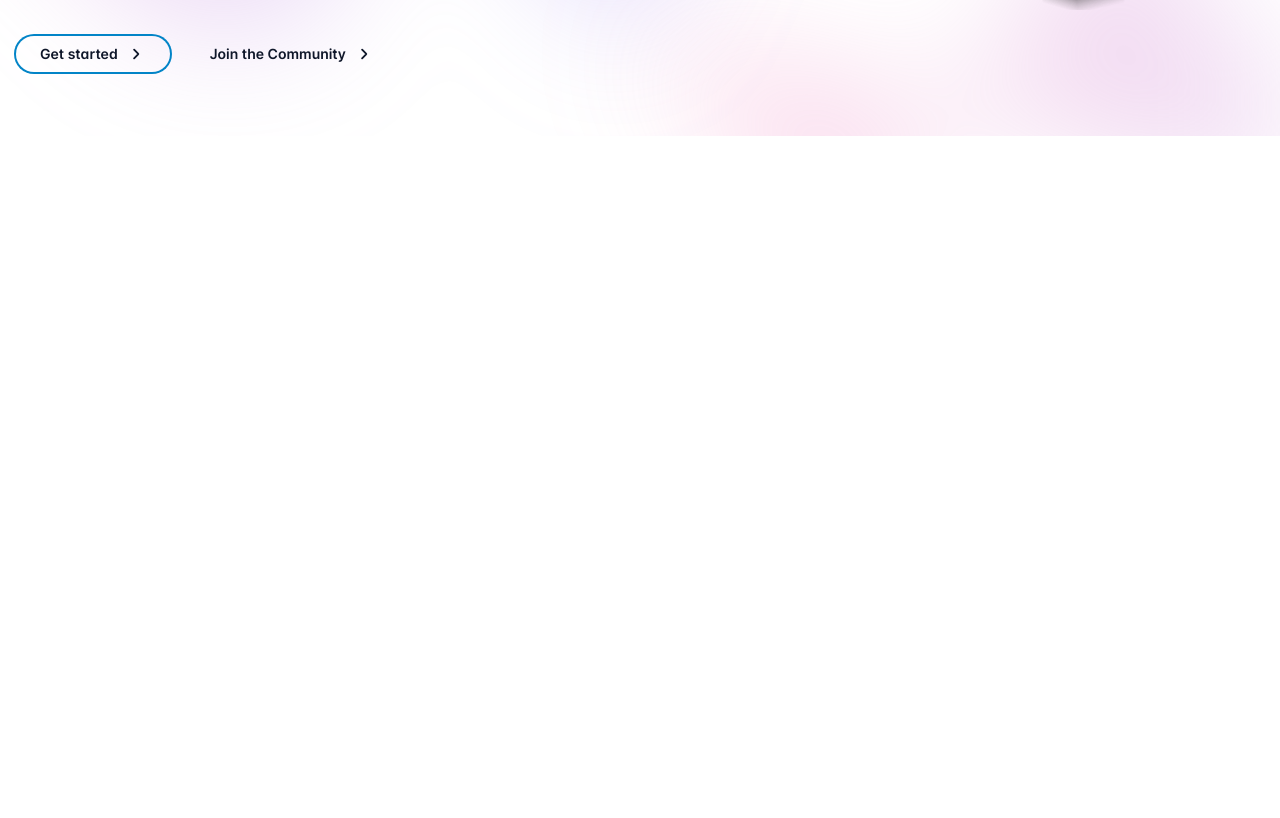
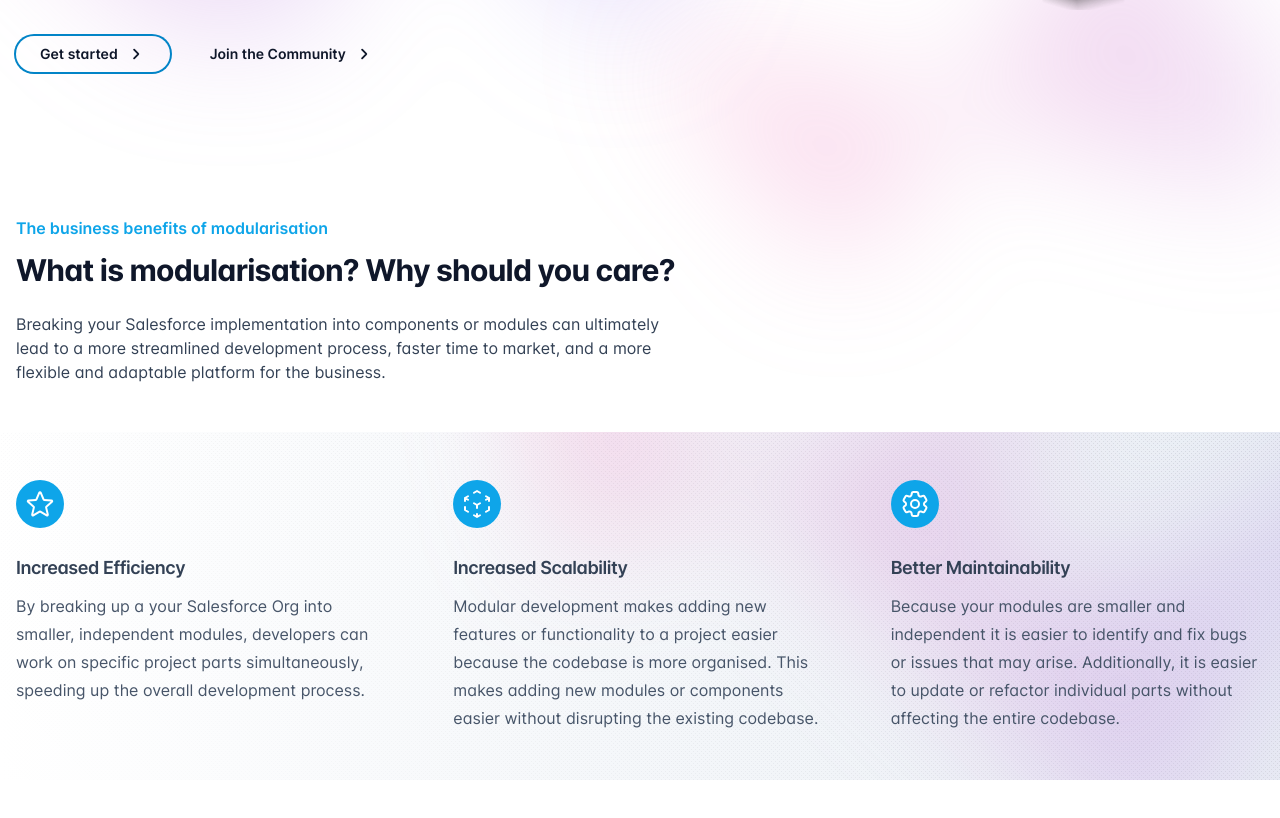
Before and after one commit to dxatscale/dx-at-scale-website, a Nuxt app: page / in a window 1280 px wide. Shown: the part 456-1274 px from the top of the page. Built offline with nearby package versions, Linux system fonts and the light colour scheme.

Commit message:
feat: add modularisation section

```diff
--- /dev/null
+++ b/components/home/modularisation.vue
@@ -0,0 +1,50 @@
+<template>
+  <section class="mt-36">
+    <div class="container mx-auto max-w-7xl px-4">
+      <div>
+        <h2 class="font-semibold text-sky-500">The business benefits of modularisation</h2>
+        <p class="mt-3 text-3xl font-bold tracking-tight text-slate-900 dark:text-white">What is modularisation? Why should you care?</p>
+      </div>
+      <div class="prose mt-6 h-full leading-normal text-slate-700 prose-a:text-sky-500 prose-a:no-underline hover:prose-a:text-amber-500 dark:text-slate-300">
+        <p>Breaking your Salesforce implementation into components or modules can ultimately lead to a more streamlined development process, faster time to market, and a more flexible and adaptable platform for the business.</p>
+      </div>
+    </div>
+    <textured-section class="mt-12 bg-slate-100 py-12 dark:bg-slate-900">
+      <div class="container mx-auto max-w-7xl px-4">
+        <dl class="grid grid-cols-1 gap-16 text-left lg:grid lg:grid-cols-3">
+          <div v-for="feature in features" :key="feature.name">
+            <dt>
+              <div class="flex h-12 w-12 items-center justify-center rounded-full bg-sky-500 text-white">
+                <component :is="feature.icon" class="h-8 w-8" aria-hidden="true" />
+              </div>
+              <p class="mt-6 text-lg font-semibold leading-8 tracking-tight text-slate-700 dark:text-slate-300">{{ feature.name }}</p>
+            </dt>
+            <dd class="mt-2 text-base leading-7 text-slate-600 dark:text-slate-400">{{ feature.description }}</dd>
+          </div>
+        </dl>
+      </div>
+    </textured-section>
+  </section>
+</template>
+
+<script setup>
+import { StarIcon, CubeTransparentIcon, Cog6ToothIcon } from '@heroicons/vue/24/outline'
+
+const features = [
+  {
+    name: 'Increased Efficiency',
+    description: 'By breaking up a your Salesforce Org into smaller, independent modules, developers can work on specific project parts simultaneously, speeding up the overall development process.',
+    icon: StarIcon,
+  },
+  {
+    name: 'Increased Scalability',
+    description: 'Modular development makes adding new features or functionality to a project easier because the codebase is more organised. This makes adding new modules or components easier without disrupting the existing codebase.',
+    icon: CubeTransparentIcon,
+  },
+  {
+    name: 'Better Maintainability',
+    description: 'Because your modules are smaller and independent it is easier to identify and fix bugs or issues that may arise. Additionally, it is easier to update or refactor individual parts without affecting the entire codebase.',
+    icon: Cog6ToothIcon,
+  },
+]
+</script>
--- /dev/null
+++ b/components/textured-section.vue
@@ -0,0 +1,22 @@
+<template>
+  <div class="relative">
+    <div class="absolute inset-0 overflow-hidden" aria-hidden="true">
+      <div aria-hidden="true" class="absolute inset-0 bg-gradient-to-b from-white to-slate-200/50 dark:from-slate-900 dark:to-slate-800/50 lg:bg-gradient-to-r"></div>
+      <div class="absolute inset-0 bg-grid-slate-900/10 [mask-image:linear-gradient(45deg,transparent,black)] dark:bg-grid-slate-200/10"></div>
+      <div class="absolute transform-gpu blur-3xl sm:top-[-20rem]">
+        <svg class="relative left-[calc(50%-11rem)] -z-10 h-[21.1875rem] max-w-none -translate-x-1/2 rotate-[30deg] overflow-hidden sm:left-[calc(50%+30rem)] sm:h-[42.375rem]" viewBox="0 0 1155 678" fill="none" xmlns="http://www.w3.org/2000/svg">
+          <path fill="url(#45de2b6b-92d5-4d68-a6a0-9b9b2abad533)" fill-opacity=".3" d="M317.219 518.975L203.852 678 0 438.341l317.219 80.634 204.172-286.402c1.307 132.337 45.083 346.658 209.733 145.248C936.936 126.058 882.053-94.234 1031.02 41.331c119.18 108.451 130.68 295.337 121.53 375.223L855 299l21.173 362.054-558.954-142.079z" />
+          <defs>
+            <linearGradient id="45de2b6b-92d5-4d68-a6a0-9b9b2abad533" x1="1155.49" x2="-78.208" y1=".177" y2="474.645" gradientUnits="userSpaceOnUse">
+              <stop stop-color="#9089FC" />
+              <stop offset="1" stop-color="#FF80B5" />
+            </linearGradient>
+          </defs>
+        </svg>
+      </div>
+    </div>
+    <div class="relative">
+      <slot />
+    </div>
+  </div>
+</template>
--- a/layouts/homepage.vue
+++ b/layouts/homepage.vue
@@ -1,7 +1,6 @@
 <template>
   <main-nav />
   <div class="relative">
-    <home-hero />
     <slot />
   </div>
 </template>
--- a/pages/index.vue
+++ b/pages/index.vue
@@ -1,4 +1,6 @@
 <template>
+  <home-hero />
+  <home-modularisation />
   <div class="relative h-[20000px] bg-white dark:bg-slate-900"></div>
 </template>
 
```
